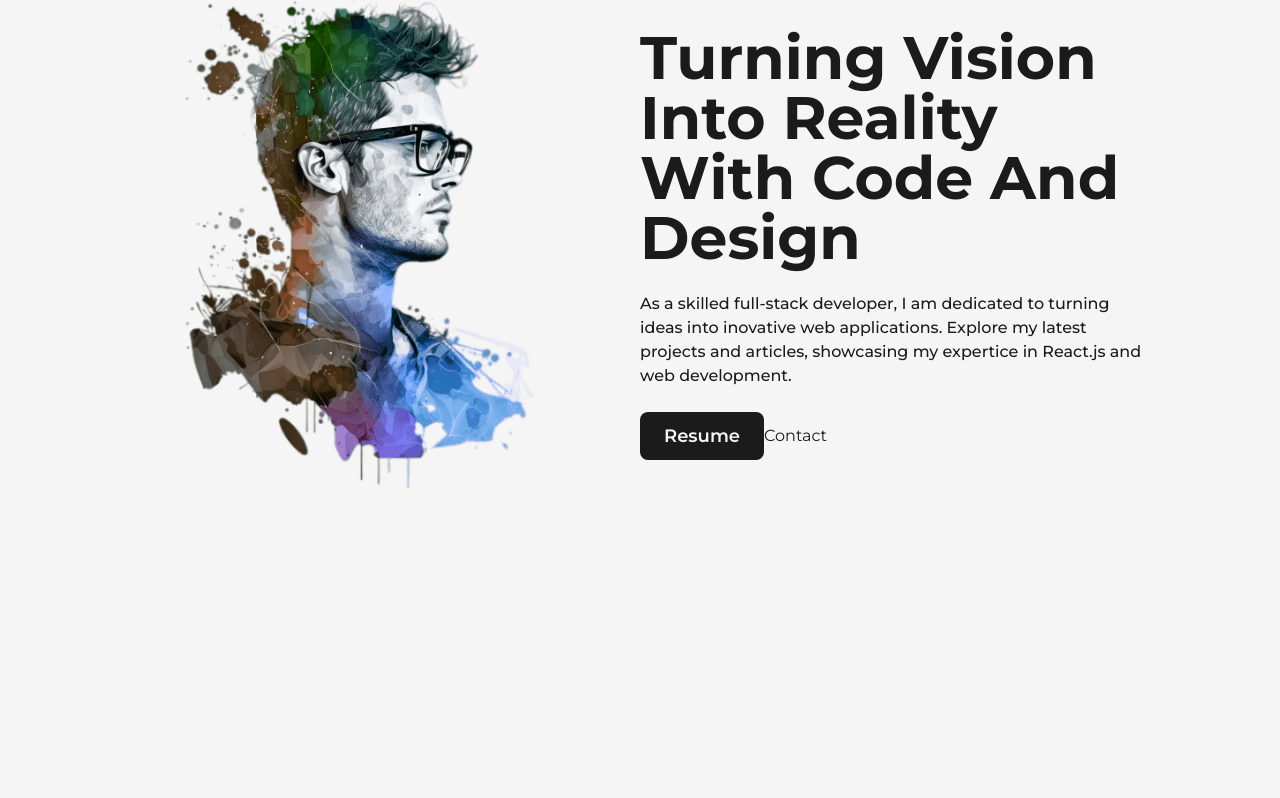
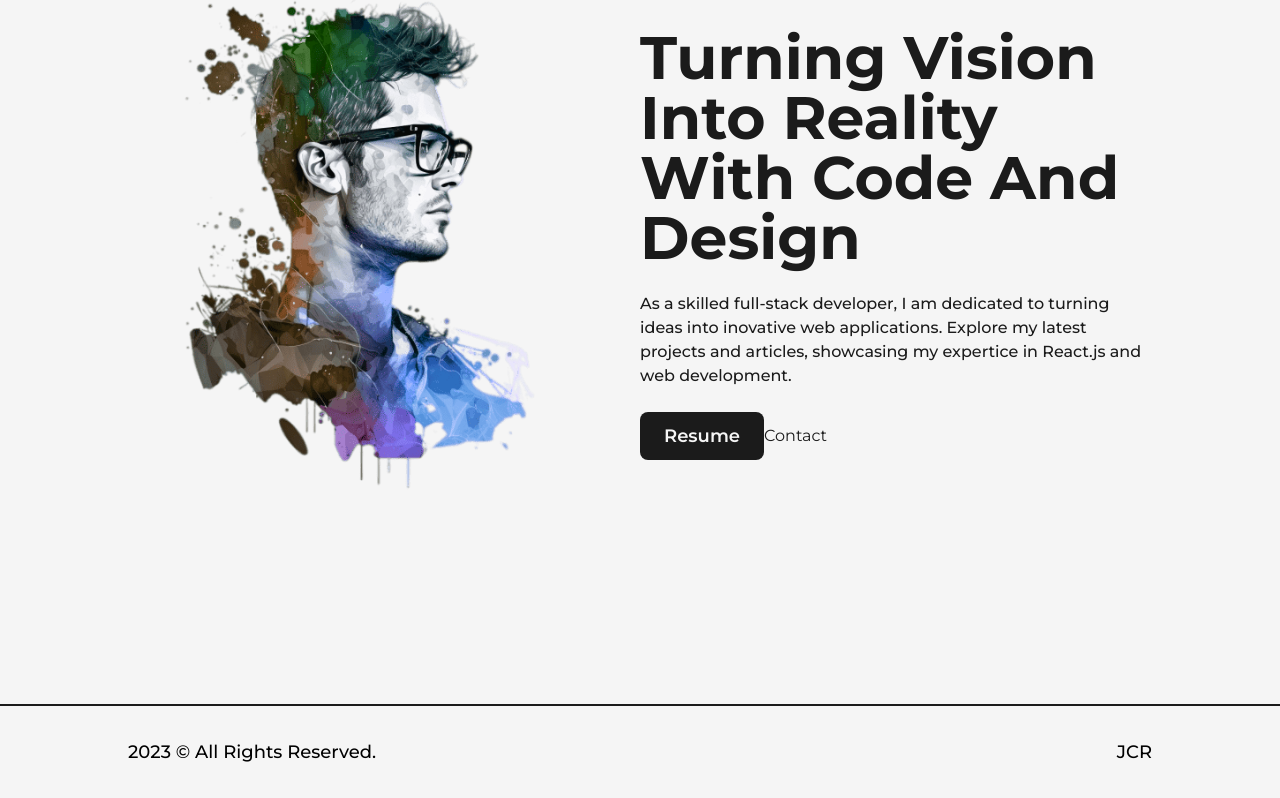
Before and after one commit to JesusC-R/portfolio, a Next.js app: page / in a window 1280 px wide. Shown: the part 192-990 px from the top of the page. Before the commit the page ends 896 px from the top, so only its background shows below. Built offline with nearby package versions, Linux system fonts and the light colour scheme.

Commit message:
Feat: Add Footer

```diff
--- /dev/null
+++ b/src/app/components/Footer.tsx
@@ -0,0 +1,21 @@
+"use client";
+
+import Link from "next/link";
+
+import Layout from "./Layout";
+
+const Footer = () => {
+  return (
+    <footer
+      className="w-full border-t-2 border-solid border-dark
+        font-medium text-lg"
+    >
+      <Layout className="py-8 flex items-center justify-between">
+        <span>{new Date().getFullYear()} &copy; All Rights Reserved.</span>
+        <Link href="/">JCR</Link>
+      </Layout>
+    </footer>
+  );
+};
+
+export default Footer;
--- a/src/app/layout.tsx
+++ b/src/app/layout.tsx
@@ -2,6 +2,7 @@
 import type { Metadata } from "next";
 import { Montserrat } from "next/font/google";
 import NavBar from "./components/NavBar";
+import Footer from "./components/Footer";
 
 const montserrat = Montserrat({ subsets: ["latin"] });
 
@@ -23,6 +24,7 @@
       >
         <NavBar />
         {children}
+        <Footer />
       </body>
     </html>
   );
```
